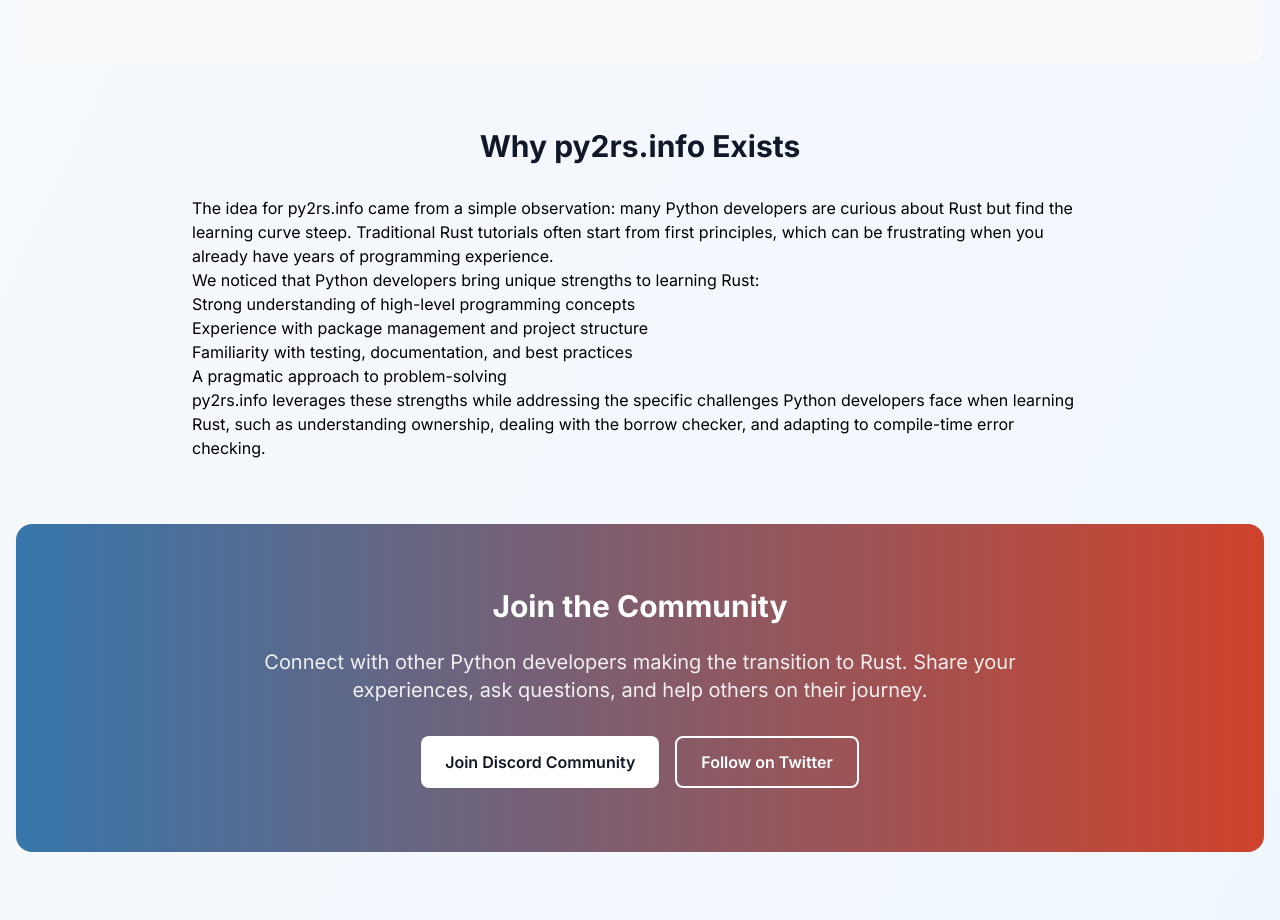
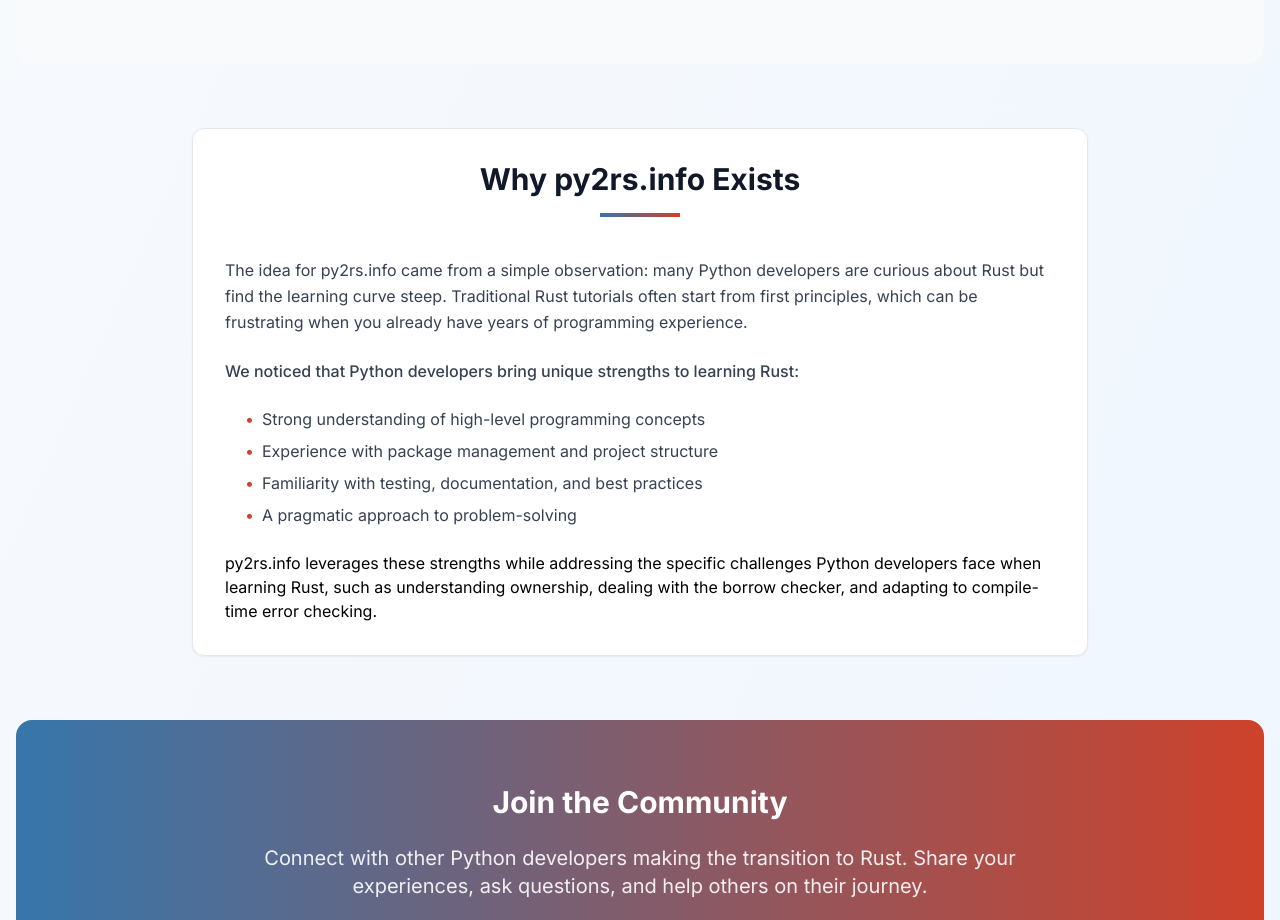
Before and after one commit to AlexsJones/py2rs, a Next.js app: page /about in a window 1280 px wide. Shown: the part 1165-2085 px from the top of the page. Built offline with nearby package versions, Linux system fonts and the light colour scheme.

Commit message:
chore: updated thingy
Signed-off-by: Alex Jones <alexsimonjones@gmail.com>

```diff
--- a/app/about/page.tsx
+++ b/app/about/page.tsx
@@ -97,25 +97,41 @@
 
       {/* Story Section */}
       <section className="py-16">
-        <div className="max-w-4xl mx-auto">
-          <h2 className="text-3xl font-bold text-gray-900 dark:text-white mb-8 text-center">
-            Why py2rs.info Exists
-          </h2>
-          <div className="prose prose-lg dark:prose-invert mx-auto">
-            <p>
+        <div className="max-w-4xl mx-auto bg-white dark:bg-gray-800 rounded-xl border border-gray-200 dark:border-gray-700 p-8 shadow-sm">
+          <div className="text-center mb-10">
+            <h2 className="text-3xl font-bold text-gray-900 dark:text-white mb-4">
+              Why py2rs.info Exists
+            </h2>
+            <div className="w-20 h-1 bg-gradient-to-r from-python-blue to-rust-orange mx-auto"></div>
+          </div>
+
+          <div className="prose prose-lg dark:prose-invert mx-auto space-y-6">
+            <p className="text-gray-700 dark:text-gray-300 leading-relaxed">
               The idea for py2rs.info came from a simple observation: many Python developers are
               curious about Rust but find the learning curve steep. Traditional Rust tutorials
               often start from first principles, which can be frustrating when you already have
               years of programming experience.
             </p>
-            <p>
+            <p className="text-gray-700 dark:text-gray-300 font-medium">
               We noticed that Python developers bring unique strengths to learning Rust:
             </p>
-            <ul>
-              <li>Strong understanding of high-level programming concepts</li>
-              <li>Experience with package management and project structure</li>
-              <li>Familiarity with testing, documentation, and best practices</li>
-              <li>A pragmatic approach to problem-solving</li>
+            <ul className="space-y-2 pl-5">
+              <li className="flex items-start">
+                <span className="text-rust-orange mr-2">•</span>
+                <span className="text-gray-700 dark:text-gray-300">Strong understanding of high-level programming concepts</span>
+              </li>
+              <li className="flex items-start">
+                <span className="text-rust-orange mr-2">•</span>
+                <span className="text-gray-700 dark:text-gray-300">Experience with package management and project structure</span>
+              </li>
+              <li className="flex items-start">
+                <span className="text-rust-orange mr-2">•</span>
+                <span className="text-gray-700 dark:text-gray-300">Familiarity with testing, documentation, and best practices</span>
+              </li>
+              <li className="flex items-start">
+                <span className="text-rust-orange mr-2">•</span>
+                <span className="text-gray-700 dark:text-gray-300">A pragmatic approach to problem-solving</span>
+              </li>
             </ul>
             <p>
               py2rs.info leverages these strengths while addressing the specific challenges Python
```
